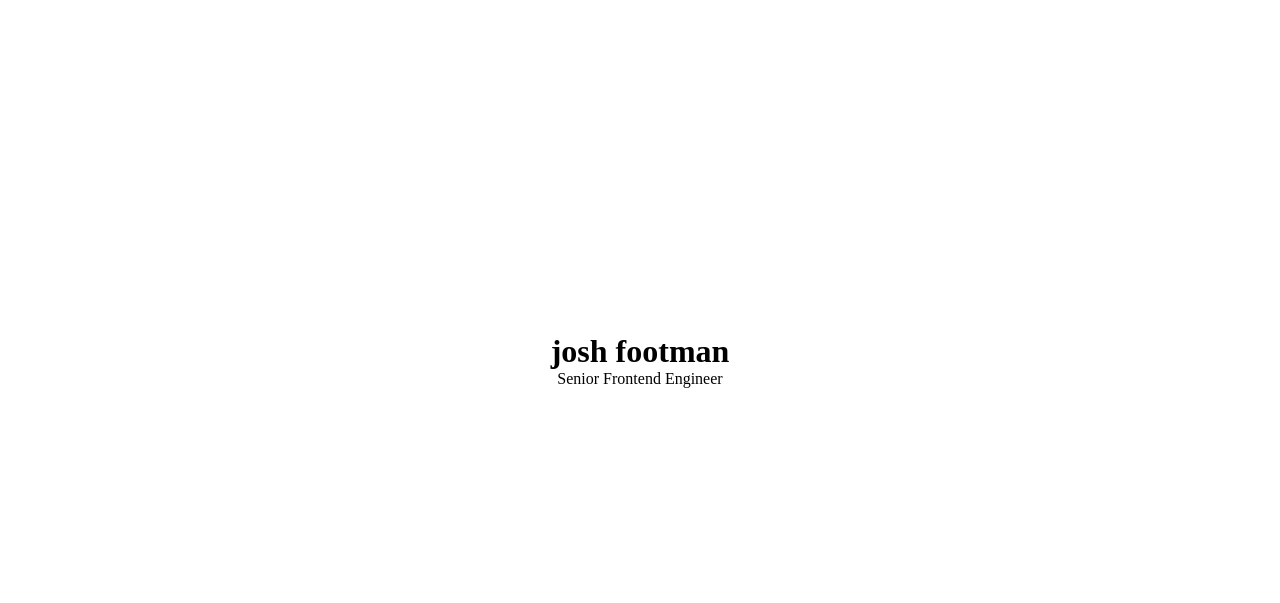
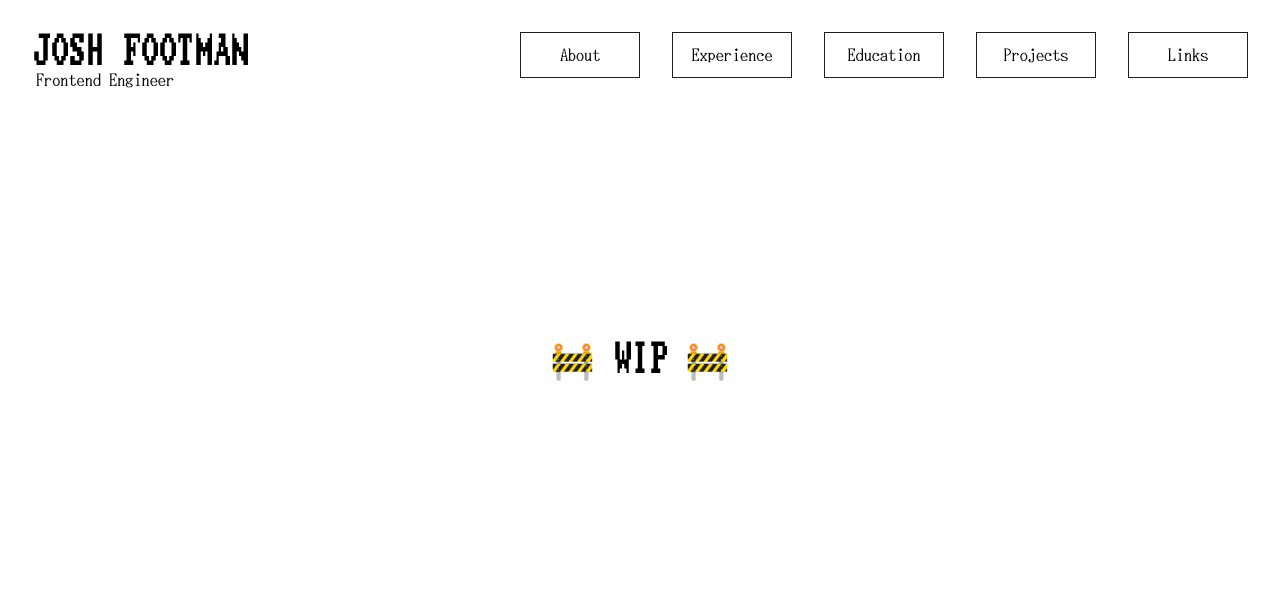
Before and after one commit to joshfootman/namtoof, an Astro site: page / in a window 1280 px wide. Built offline with nearby package versions, Linux system fonts and the light colour scheme; Astro itself is replaced by a stand-in of ours.

Commit message:
add basic navbar

```diff
--- /dev/null
+++ b/src/components/navbar.tsx
@@ -0,0 +1,28 @@
+import LogoSvg from "../assets/logo.svg?react";
+
+export function Navbar() {
+  return (
+    <nav className="flex flex-row flex-nowrap justify-between p-8 text-foreground">
+      <div className="flex flex-row items-center gap-3">
+        <LogoSvg width={64} height={64} className="size-12 md:size-16" />
+        <div className="flex flex-col">
+          <h1 className="font-pixel-primary text-2xl md:text-4xl">JOSH FOOTMAN</h1>
+          <p className="text-md pl-1 font-pixel-secomdary leading-4 md:text-xl">
+            Frontend Engineer
+          </p>
+        </div>
+      </div>
+      <div className="hidden flex-row items-start justify-center gap-8 xl:flex">
+        {["About", "Experience", "Education", "Projects", "Links"].map((link) => (
+          <a
+            key={link}
+            href="#"
+            className="w-30 border border-[#1f1f1f] p-2 text-center font-pixel-secomdary text-xl"
+          >
+            {link}
+          </a>
+        ))}
+      </div>
+    </nav>
+  );
+}
--- a/src/pages/index.astro
+++ b/src/pages/index.astro
@@ -1,4 +1,6 @@
 ---
+import { Navbar } from '../components/navbar';
+import '../styles/global.css';
 
 ---
 
@@ -10,24 +12,9 @@
 		<meta name="viewport" content="width=device-width" />
 		<meta name="generator" content={Astro.generator} />
 		<title>namtoof</title>
-		<style>
-			* { margin: 0 }
-
-			.wrap {
-				height: 90vh;
-				width: 100vw;
-
-				display: flex;
-				flex-direction: column;
-				justify-content: center;
-				align-items: center;
-			}
-		</style>
 	</head>
 	<body>
-		<div class="wrap">
-			<h1>josh footman</h1>
-			<p>Senior Frontend Engineer</p>
-		</div>
+		<Navbar client:load />
+		<div class="h-[60vh] w-screen flex items-center justify-center font-pixel-primary text-4xl">🚧 WIP 🚧</div>
 	</body>
 </html>
```
Also changed, not shown: src/assets/logo.svg (added).
